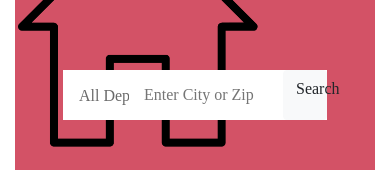
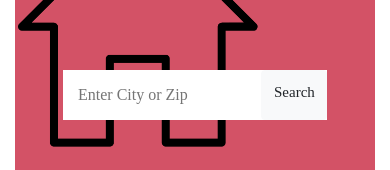
Before and after one commit to dannisonarias/Ecommerce-Website-design, a plain HTML site: page index.html in a window 390 px wide. Shown: the part 155-325 px from the top of the page. Drawn offline with nearby package versions, Linux system fonts and the light colour scheme.

Commit message:
search bar responsivness update

```diff
--- a/css/style.css
+++ b/css/style.css
@@ -242,6 +242,12 @@ border: none;
     border-radius: 50px;
 }
 
+.btn-light{
+    font-size: 15px;
+    padding-top: 10px !important;
+}
+
+
 
 .ads-images{
     max-width: 300px;
--- a/index.html
+++ b/index.html
@@ -56,7 +56,7 @@
             <p class="text-color-2">Find the place you’ll love.</p>
 
             <div class=" container header-search-wrapper d-flex text-nowrap padding-reset">
-                <div class="dropdown  col-3 reset-m-p">
+                <div class="dropdown  d-none d-md-block col-3 reset-m-p">
                     <button class="dropbtn">All Departments <i class="fa fa-arrow-down" aria-hidden="true"></i></button>
                     <div class="dropdown-content">
                         <a href="#">Single Family Homes</a>
@@ -64,9 +64,9 @@
                         <a href="#">Condominium</a>
                     </div>
                 </div>
-                <input class="search-bar-city col-7" type="text" placeholder="Enter City or Zip">
+                <input class="search-bar-city col-9 col-md-7" type="text" placeholder="Enter City or Zip">
 
-                <a class="col-2 btn btn-light" href="pages/result.html">Search</a>
+                <a class="col-3 col-md-2 btn btn-light" href="pages/result.html">Search</a>
             </div>
 
         </div>
```
